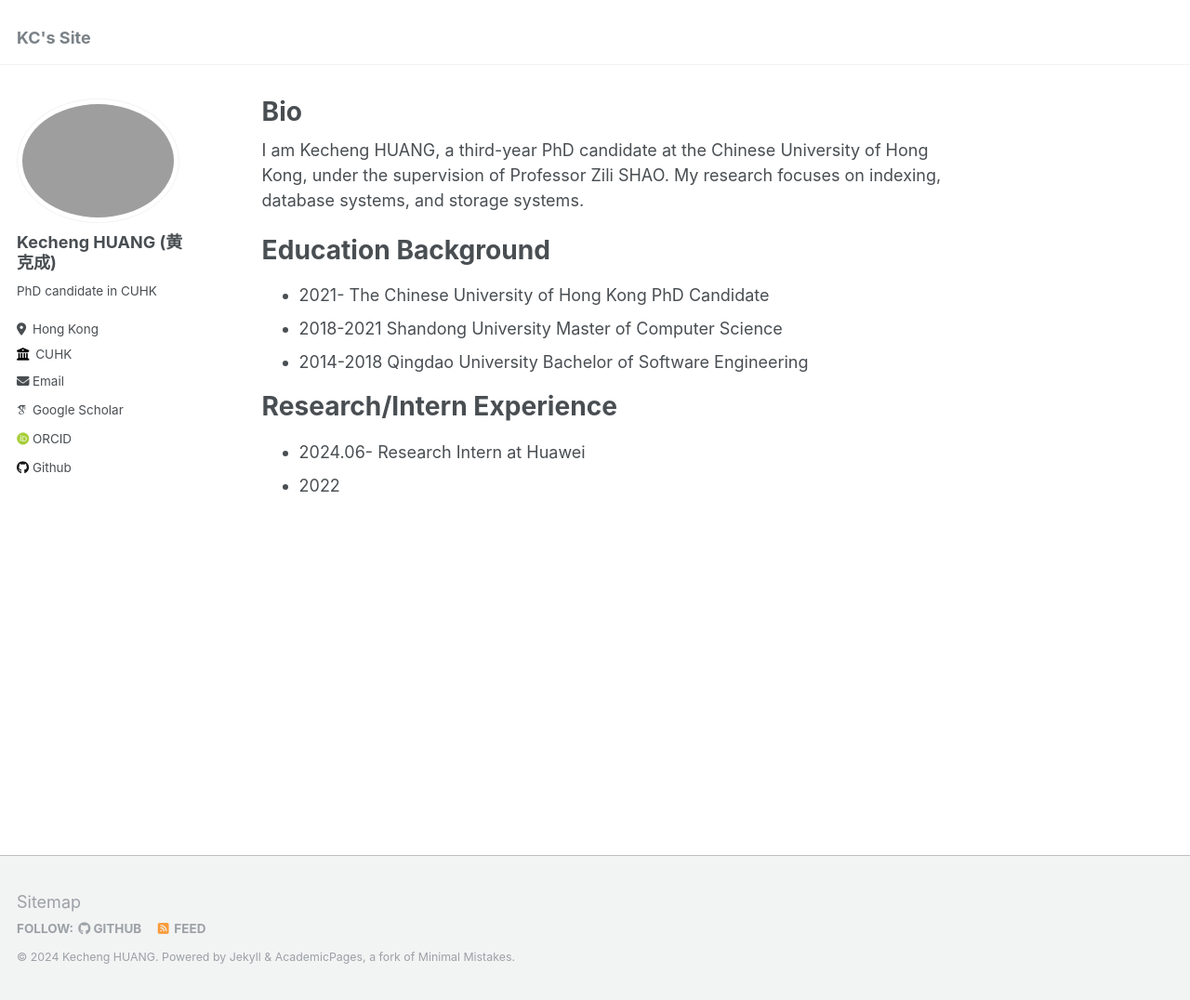
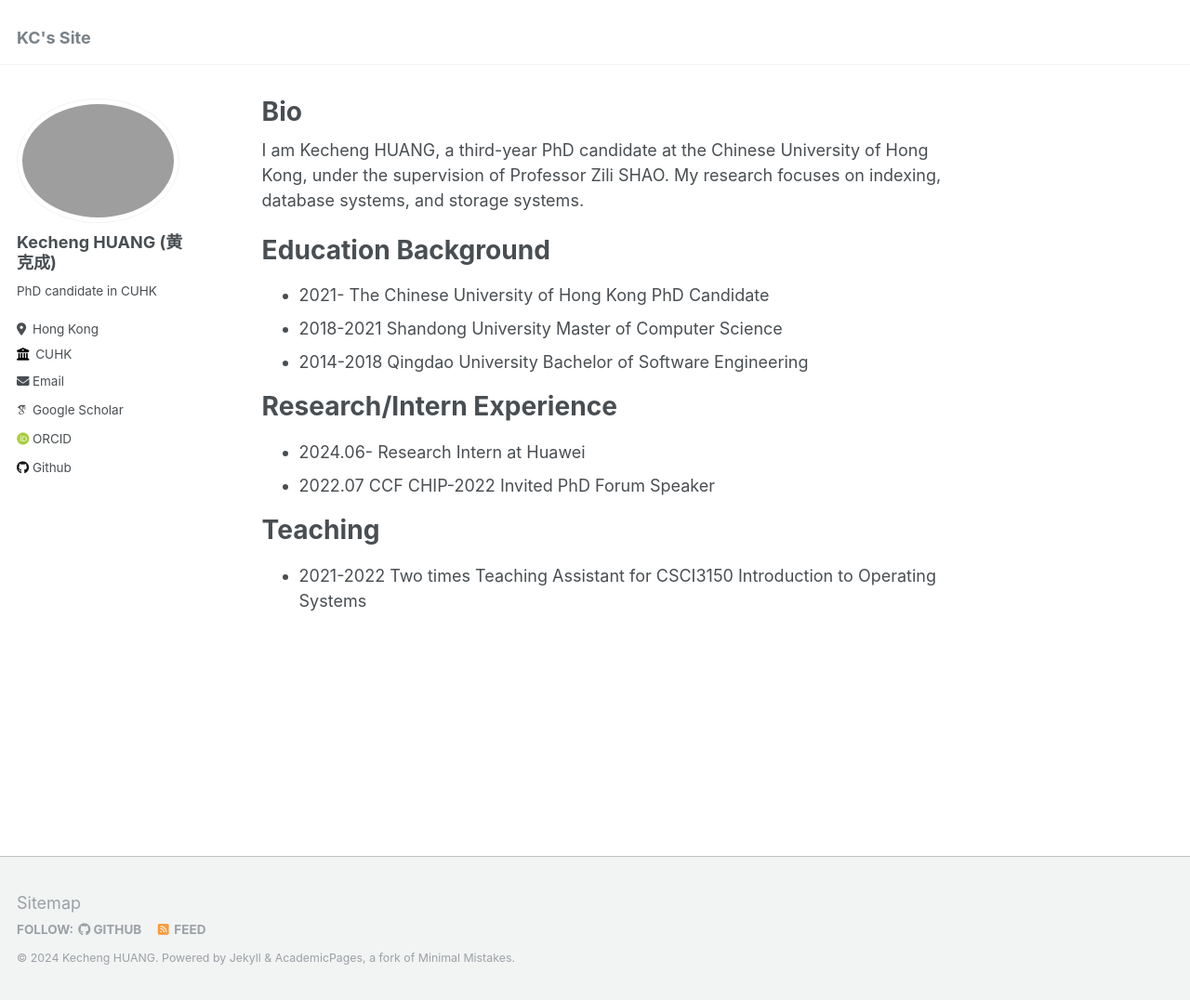
Before and after one commit to ericaloha/ericaloha.github.io, a Jekyll site: the page built from _pages/about.md, in a window 1280 px wide and 1076 px high. Shown: the whole window at 93% size. Built offline with Jekyll 4.4.1, drawn with Linux system fonts in a browser that asks for light colours; some web fonts are replaced.

Commit message:
Update about.md

```diff
--- a/_pages/about.md
+++ b/_pages/about.md
@@ -17,4 +17,7 @@ I am Kecheng HUANG, a third-year PhD candidate at the Chinese University of Hong
 # Research/Intern Experience
 
 - 2024.06-        Research Intern at Huawei
-- 2022
+- 2022.07         CCF CHIP-2022  Invited PhD Forum Speaker
+
+# Teaching
+- 2021-2022       Two times Teaching Assistant for CSCI3150 Introduction to Operating Systems
```
